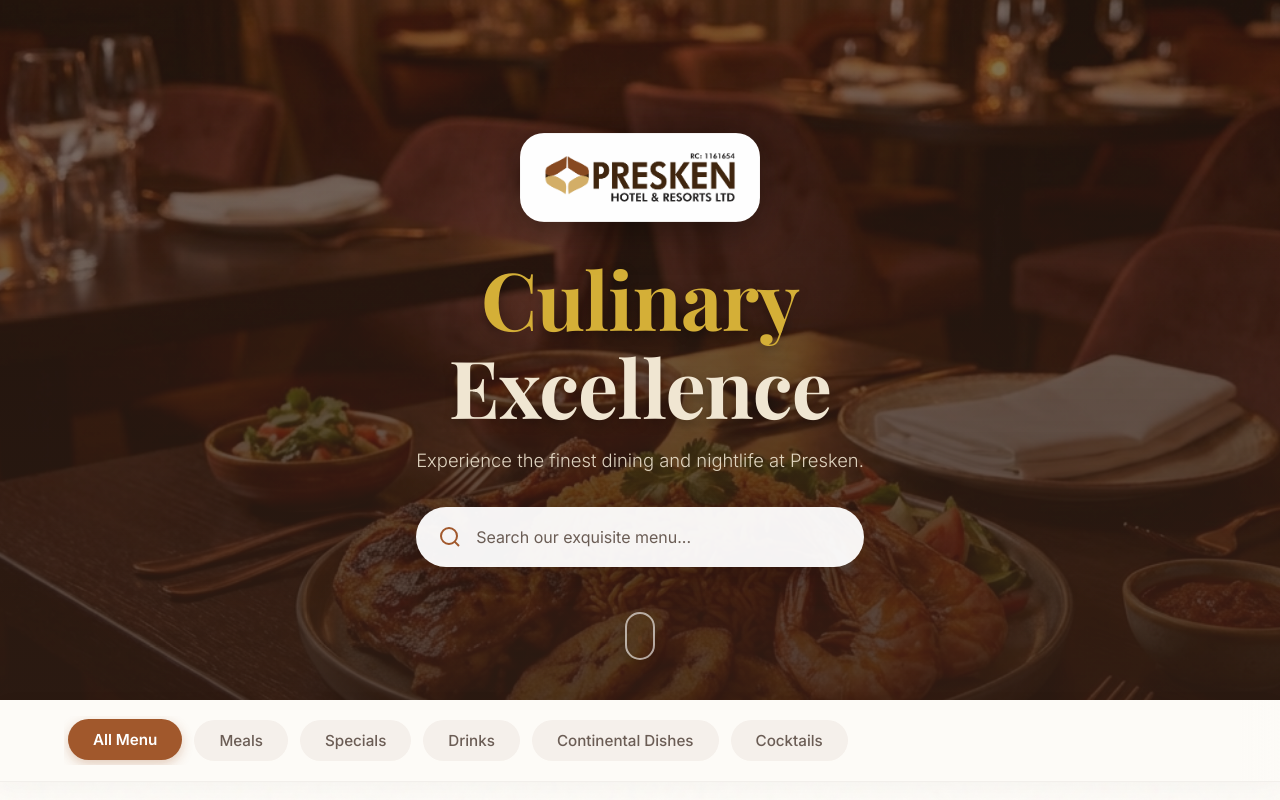
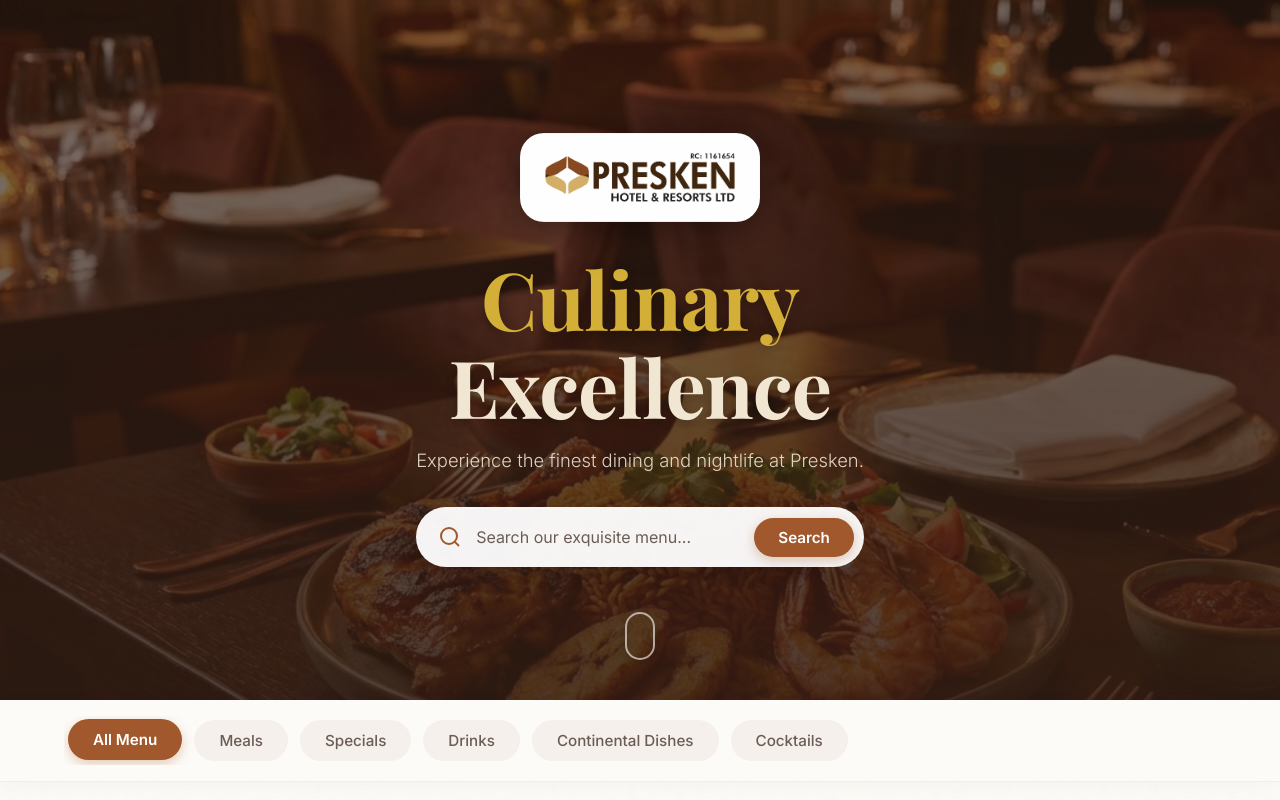
Before and after one commit to posigit/PK-menu, a React (Vite) app: page / in a window 1280 px wide. Shown: the top 800 px of the page. Built offline with nearby package versions, Linux system fonts and the light colour scheme.

Commit message:
Add files via upload

```diff
--- a/src/App.jsx
+++ b/src/App.jsx
@@ -39,7 +39,7 @@ function App() {
         onCategoryChange={setActiveCategory}
       />
 
-      <main className="main-content">
+      <main className="main-content" id="menu-content">
         <div className="container">
           {isSearching ? (
             // Search results view
--- a/src/components/Hero.css
+++ b/src/components/Hero.css
@@ -153,6 +153,33 @@
   outline: none;
 }
 
+.search-button-luxury {
+  background: var(--color-copper-primary);
+  color: #ffffff;
+  border: none;
+  padding: 10px 24px;
+  border-radius: 30px;
+  font-family: var(--font-body);
+  font-weight: 600;
+  font-size: 0.95rem;
+  cursor: pointer;
+  transition: all 0.3s ease;
+  white-space: nowrap;
+  margin-right: 4px;
+  box-shadow: 0 4px 12px rgba(161, 88, 44, 0.3);
+}
+
+.search-button-luxury:hover {
+  background: var(--color-brown-dark);
+  transform: translateY(-1px);
+  box-shadow: 0 6px 16px rgba(50, 30, 20, 0.4);
+}
+
+.search-button-luxury:active {
+  transform: translateY(1px);
+  box-shadow: 0 2px 8px rgba(50, 30, 20, 0.4);
+}
+
 /* Scroll Indicator */
 .scroll-indicator {
   position: absolute;
--- a/src/components/Hero.jsx
+++ b/src/components/Hero.jsx
@@ -3,10 +3,26 @@ import './Hero.css';
 
 const Hero = ({ searchQuery, onSearchChange }) => {
   const [loaded, setLoaded] = useState(false);
+  const [localSearch, setLocalSearch] = useState(searchQuery);
 
   useEffect(() => {
     setLoaded(true);
   }, []);
+
+  const handleSearch = () => {
+    onSearchChange(localSearch);
+    // Scroll to menu content
+    const menuContent = document.getElementById('menu-content');
+    if (menuContent) {
+      menuContent.scrollIntoView({ behavior: 'smooth' });
+    }
+  };
+
+  const handleKeyDown = (e) => {
+    if (e.key === 'Enter') {
+      handleSearch();
+    }
+  };
 
   return (
     <div className="hero">
@@ -18,11 +34,13 @@ const Hero = ({ searchQuery, onSearchChange }) => {
       <div className={`hero-content ${loaded ? 'animate-in' : ''}`}>
 
         <div className="logo-container">
-           <img
-            src="/images/logo1.png"
-            alt="Presken Hotels & Resorts"
-            className="hero-logo"
-          />
+          <a href="https://preskenhotels.com/" target="_blank" rel="noopener noreferrer">
+            <img
+              src="/images/logo1.png"
+              alt="Presken Hotels & Resorts"
+              className="hero-logo"
+            />
+          </a>
         </div>
 
         <h1 className="hero-title">
@@ -52,9 +70,13 @@ const Hero = ({ searchQuery, onSearchChange }) => {
               type="text"
               className="search-input-luxury"
               placeholder="Search our exquisite menu..."
-              value={searchQuery}
-              onChange={(e) => onSearchChange(e.target.value)}
+              value={localSearch}
+              onChange={(e) => setLocalSearch(e.target.value)}
+              onKeyDown={handleKeyDown}
             />
+            <button className="search-button-luxury" onClick={handleSearch}>
+              Search
+            </button>
           </div>
         </div>
       </div>
```
